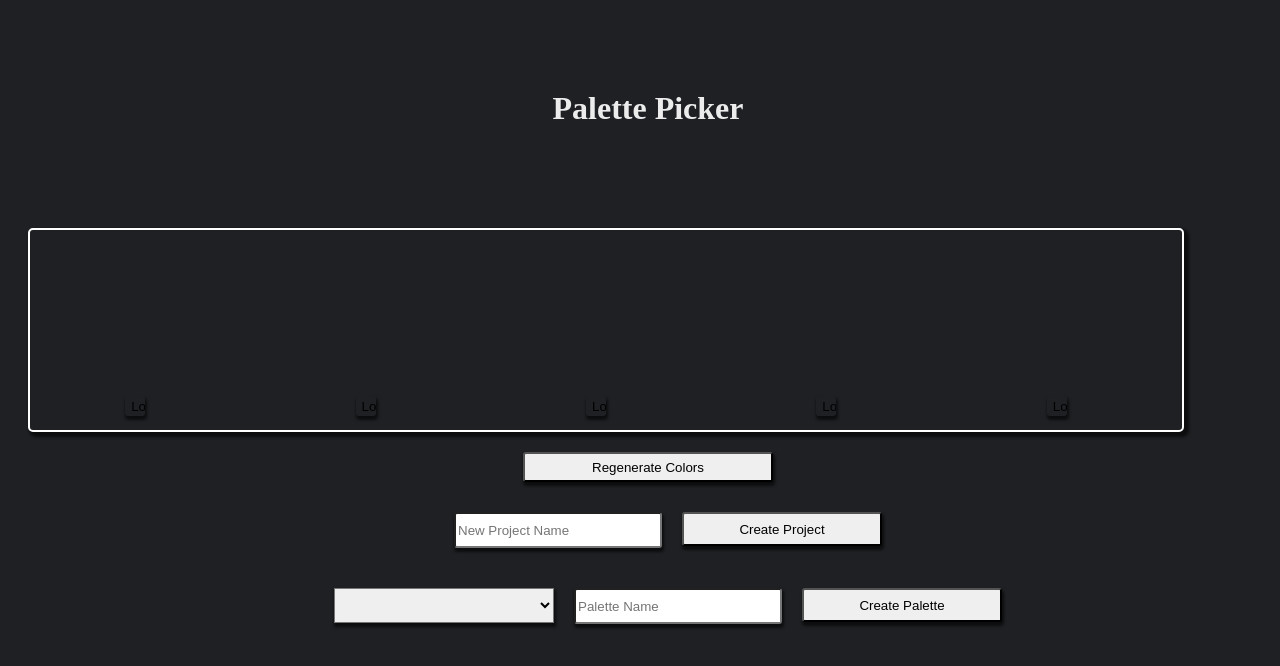
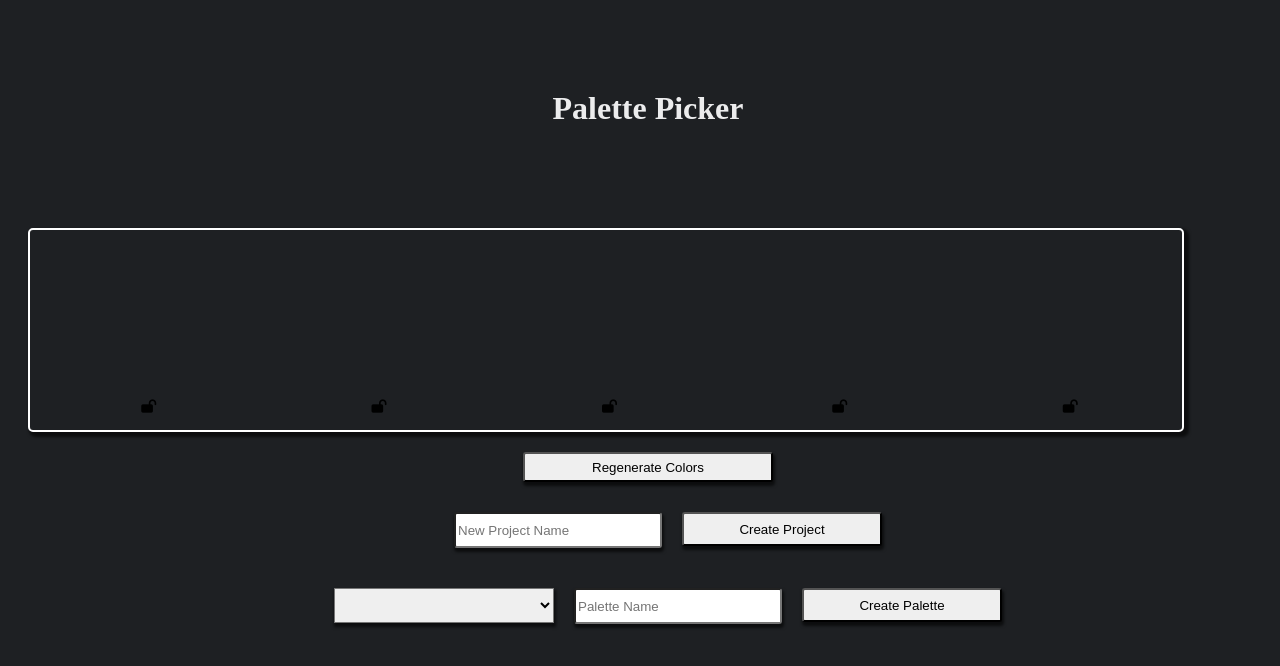
Before and after one commit to B-Coyle/Palette-Picker-FE, a website built with webpack: page src/index.html in a window 1280 px wide. Shown: the top 666 px of the page. Built offline with nearby package versions, Linux system fonts and the light colour scheme; no server answers; what random-hex-color would draw is missing.

Commit message:
Update index.html for clicking on the locked image
> Co-authored-by: jacobogart <jacobogart@gmail.com>

```diff
--- a/src/index.html
+++ b/src/index.html
@@ -10,23 +10,24 @@
     </header>
     <section class="palette-container">
       <div id="color1" class="color-container" data-locked=false>
-        <input type="button" id="1" class="color-lock" value='Lock Color'/>
+        <button id="1" class="color-lock" value='Lock Color'><i id="1" class="fas fa-lock-open"></i>
+        </button>
         <p id="color1-name" class="color-hex"></p>
       </div>
       <div id="color2" class="color-container" data-locked=false>
-        <input type='button' id="2" class="color-lock" value='Lock Color'>
+        <button id="2" class="color-lock" value='Lock Color'><i id="2" class="fas fa-lock-open"></i></button>
         <p id="color2-name" class="color-hex"></p>
       </div>
       <div id="color3" class="color-container" data-locked=false>
-        <input type='button' id="3" class="color-lock" value='Lock Color'>
+        <button id="3" class="color-lock" value='Lock Color'><i id="3" class="fas fa-lock-open"></i></button>
         <p id="color3-name" class="color-hex"></p>
       </div>
       <div id="color4" class="color-container" data-locked=false>
-        <input type='button' id="4" class="color-lock" value='Lock Color'>
+        <button id="4" class="color-lock" value='Lock Color'><i id="4" class="fas fa-lock-open"></i></button>
         <p id="color4-name" class="color-hex"></p>
       </div>
       <div id="color5" class="color-container" data-locked=false>
-        <input type='button' id="5" class="color-lock" value='Lock Color'>
+        <button id="5" class="color-lock" value='Lock Color'><i  id="5" class="fas fa-lock-open"></i></button>
         <p id="color5-name" class="color-hex"></p>
       </div>
     </section>
```
